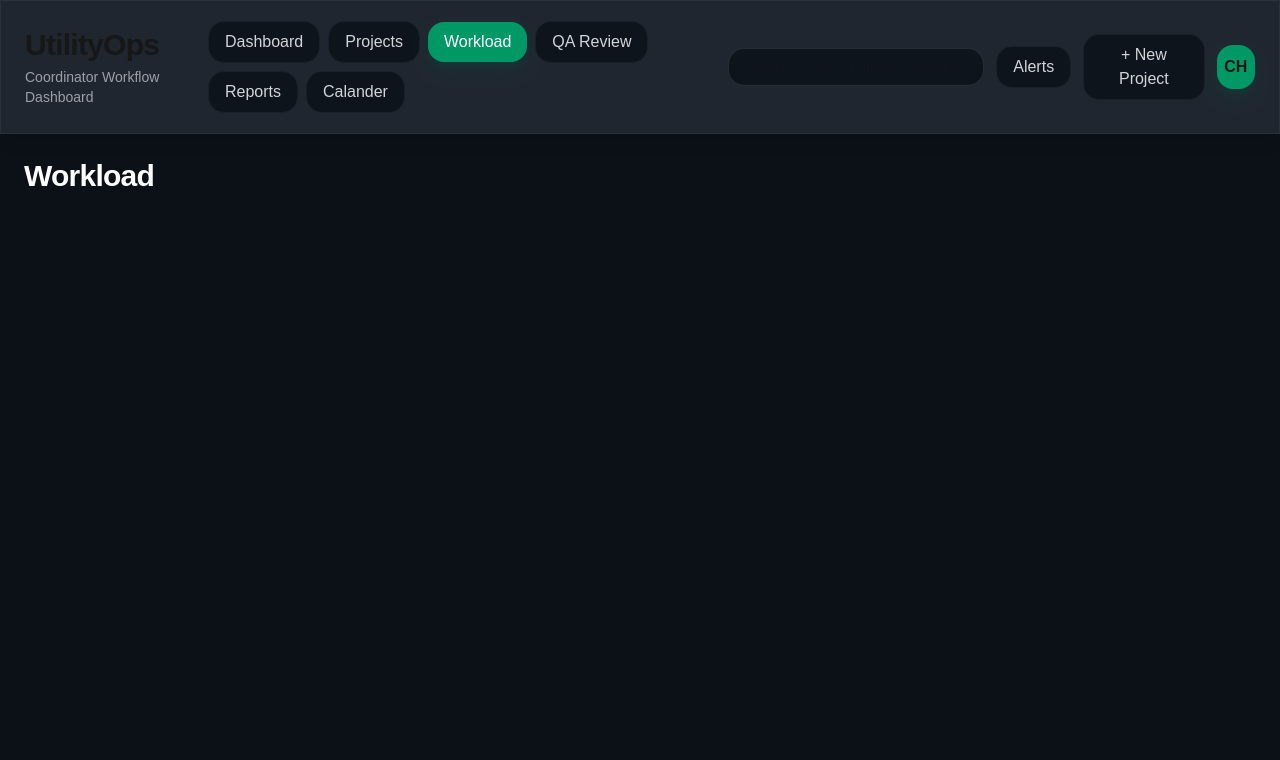
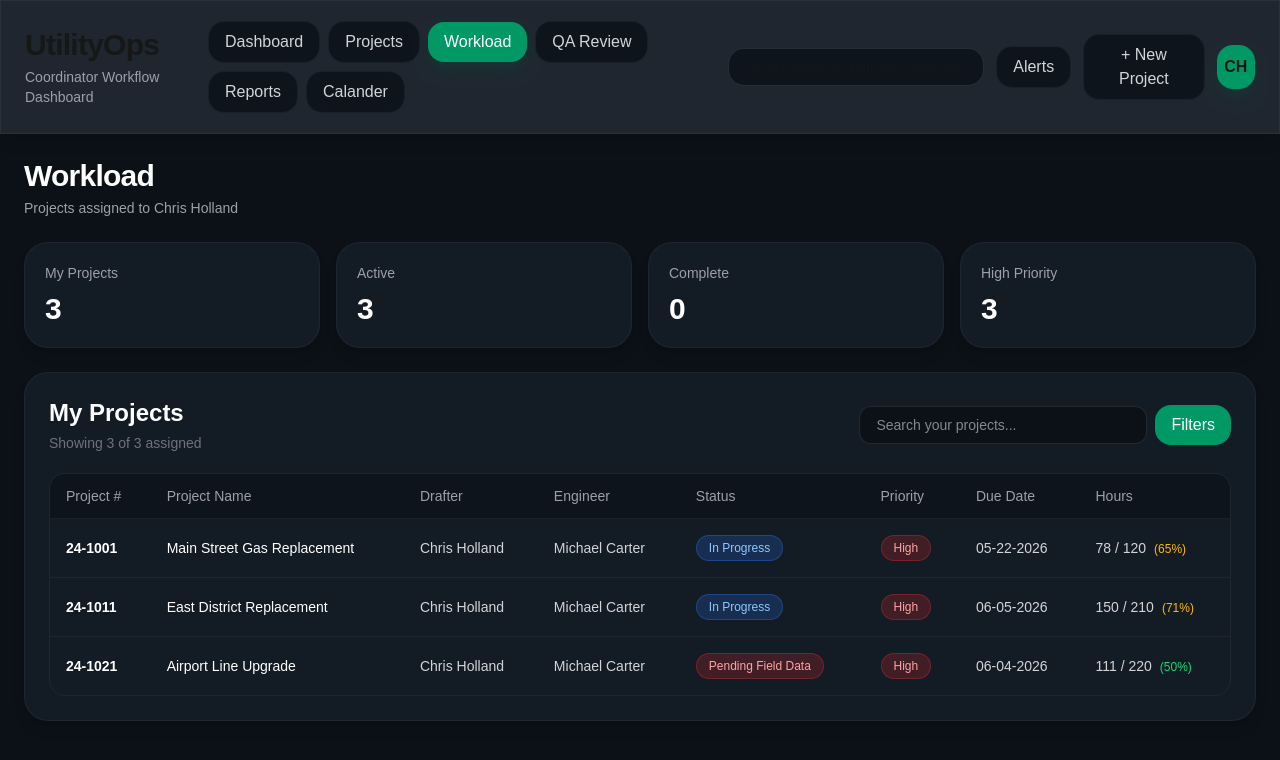
Before and after one commit to Christopher-Holland/workload-tracker, a Next.js app: page /workload in a window 1280 px wide. Shown: the top 760 px of the page. Built offline with nearby package versions, Linux system fonts and the light colour scheme.

Commit message:
chore: currentUser moved to separate file and hardcode removed. feat: workload page now only shows projects assigned to the currentUser

```diff
--- a/app/components/projectAssignments.ts
+++ b/app/components/projectAssignments.ts
@@ -8,3 +8,16 @@ export function drafterForProject(projectId: number): string {
 export function engineerForProject(projectId: number): string {
   return engineers[(projectId - 1) % engineers.length];
 }
+
+export function isProjectAssignedToUser(
+  projectId: number,
+  user: { name: string; role: string }
+): boolean {
+  const drafter = drafterForProject(projectId);
+  const engineer = engineerForProject(projectId);
+
+  if (user.role === "drafter") return drafter === user.name;
+  if (user.role === "engineer") return engineer === user.name;
+
+  return drafter === user.name || engineer === user.name;
+}
--- a/app/components/topbar.tsx
+++ b/app/components/topbar.tsx
@@ -2,12 +2,7 @@
 
 import type { ReactNode } from "react";
 import { usePathname, useRouter } from "next/navigation";
-import users from "@/app/data/users.json";
-
-type User = (typeof users)[number];
-
-/** Logged-in user id (prototype — replace with auth/session later). */
-const CURRENT_USER_ID = 1;
+import { getCurrentUser, getInitials } from "@/app/lib/currentUser";
 
 function isActiveRoute(href: string, pathname: string) {
     if (href === "/") return pathname === "/";
@@ -40,21 +35,8 @@ function NavigationButton({
     );
 }
 
-function currentUser(userId: number = CURRENT_USER_ID): User | undefined {
-    return users.find((u) => u.id === userId);
-}
-
-function getInitials(name: string): string {
-    const parts = name.trim().split(/\s+/).filter(Boolean);
-    if (parts.length === 0) return "?";
-    if (parts.length === 1) return parts[0].slice(0, 2).toUpperCase();
-    const first = parts[0][0] ?? "";
-    const last = parts[parts.length - 1][0] ?? "";
-    return `${first}${last}`.toUpperCase();
-}
-
 export default function Topbar() {
-    const user = currentUser();
+    const user = getCurrentUser();
     const initials = user ? getInitials(user.name) : "??";
 
     return (
--- /dev/null
+++ b/app/lib/currentUser.ts
@@ -0,0 +1,19 @@
+import users from "@/app/data/users.json";
+
+/** Logged-in user id (prototype — replace with auth/session later). */
+export const CURRENT_USER_ID = 1;
+
+export type User = (typeof users)[number];
+
+export function getCurrentUser(userId: number = CURRENT_USER_ID): User | undefined {
+  return users.find((u) => u.id === userId);
+}
+
+export function getInitials(name: string): string {
+  const parts = name.trim().split(/\s+/).filter(Boolean);
+  if (parts.length === 0) return "?";
+  if (parts.length === 1) return parts[0].slice(0, 2).toUpperCase();
+  const first = parts[0][0] ?? "";
+  const last = parts[parts.length - 1][0] ?? "";
+  return `${first}${last}`.toUpperCase();
+}
--- a/app/workload/page.tsx
+++ b/app/workload/page.tsx
@@ -1,22 +1,202 @@
 "use client";
 
-import { useEffect, useMemo, useState } from "react";
+import { useMemo, useState } from "react";
 import projectsData from "@/app/data/projects.json";
+import { getHoursColor } from "@/app/components/getHoursColor";
+import { getHoursPct } from "@/app/components/getHoursPct";
+import { getPriorityColor } from "@/app/components/getPriorityColor";
+import { getStatusColor } from "@/app/components/getStatusColor";
+import {
+  drafterForProject,
+  engineerForProject,
+  isProjectAssignedToUser,
+} from "@/app/components/projectAssignments";
+import { getCurrentUser } from "@/app/lib/currentUser";
+import { formatDueDate } from "@/app/lib/dates";
 
 type Project = (typeof projectsData)[number];
 
 export default function WorkloadPage() {
-    const [projects, setProjects] = useState<Project[]>([]);
+  const [search, setSearch] = useState("");
+  const user = getCurrentUser();
 
-    useEffect(() => {
-        setProjects(projectsData);
-    }, []);
+  const assignedProjects = useMemo(() => {
+    if (!user) return [];
+    return projectsData.filter((project) =>
+      isProjectAssignedToUser(project.id, user)
+    );
+  }, [user]);
 
-    return (
-        <div className="min-h-screen bg-[#0b1117] text-white p-6">
-            <div className="max-w-7xl mx-auto space-y-6">
-              <h1 className="text-3xl font-bold tracking-tight">Workload</h1>
+  const stats = useMemo(() => {
+    const active = assignedProjects.filter((p) => p.status !== "Complete").length;
+    const complete = assignedProjects.filter((p) => p.status === "Complete").length;
+    const highPriority = assignedProjects.filter((p) => p.priority === "High").length;
+    return [
+      { title: "My Projects", value: String(assignedProjects.length) },
+      { title: "Active", value: String(active) },
+      { title: "Complete", value: String(complete) },
+      { title: "High Priority", value: String(highPriority) },
+    ];
+  }, [assignedProjects]);
+
+  const filteredProjects = useMemo(() => {
+    const query = search.trim().toLowerCase();
+    if (!query) return assignedProjects;
+
+    return assignedProjects.filter((project) => {
+      const drafter = drafterForProject(project.id).toLowerCase();
+      const engineer = engineerForProject(project.id).toLowerCase();
+      return (
+        project.projectNumber.toLowerCase().includes(query) ||
+        project.name.toLowerCase().includes(query) ||
+        project.status.toLowerCase().includes(query) ||
+        project.priority.toLowerCase().includes(query) ||
+        drafter.includes(query) ||
+        engineer.includes(query)
+      );
+    });
+  }, [assignedProjects, search]);
+
+  return (
+    <div className="min-h-screen bg-[#0b1117] text-white p-6">
+      <div className="max-w-7xl mx-auto space-y-6">
+        <div>
+          <h1 className="text-3xl font-bold tracking-tight">Workload</h1>
+          <p className="text-zinc-400 mt-1 text-sm">
+            {user
+              ? `Projects assigned to ${user.name}`
+              : "Sign in to view your assigned projects"}
+          </p>
+        </div>
+
+        <div className="grid grid-cols-1 sm:grid-cols-2 lg:grid-cols-4 gap-4">
+          {stats.map((stat) => (
+            <div
+              key={stat.title}
+              className="bg-[#131b24] border border-white/5 rounded-3xl p-5 shadow-lg"
+            >
+              <p className="text-zinc-400 text-sm">{stat.title}</p>
+              <h2 className="text-3xl font-bold mt-2">{stat.value}</h2>
             </div>
+          ))}
         </div>
-    );
+
+        <div className="bg-[#131b24] border border-white/5 rounded-3xl p-6 shadow-lg">
+          <div className="flex flex-col sm:flex-row sm:items-center sm:justify-between gap-4 mb-5">
+            <div>
+              <h2 className="text-2xl font-semibold">My Projects</h2>
+              <p className="text-sm text-zinc-500 mt-1">
+                {user
+                  ? `Showing ${filteredProjects.length} of ${assignedProjects.length} assigned`
+                  : "No user session"}
+              </p>
+            </div>
+            <div className="flex flex-wrap items-center gap-2 w-full sm:w-auto">
+              <input
+                value={search}
+                onChange={(e) => setSearch(e.target.value)}
+                placeholder="Search your projects..."
+                className="bg-[#0b1117] border border-white/10 rounded-xl px-4 py-2 text-sm outline-none focus:border-emerald-500 w-full sm:w-72"
+              />
+              <button className="px-4 py-2 rounded-2xl bg-emerald-600 hover:bg-emerald-500 transition font-medium whitespace-nowrap">
+                Filters
+              </button>
+            </div>
+          </div>
+
+          <div className="overflow-x-auto rounded-2xl border border-white/5">
+            <table className="w-full border-collapse text-left text-sm">
+              <thead>
+                <tr className="bg-[#0d141c] text-zinc-400 border-b border-white/5">
+                  <th className="px-4 py-3 font-medium">Project #</th>
+                  <th className="px-4 py-3 font-medium">Project Name</th>
+                  <th className="px-4 py-3 font-medium">Drafter</th>
+                  <th className="px-4 py-3 font-medium">Engineer</th>
+                  <th className="px-4 py-3 font-medium">Status</th>
+                  <th className="px-4 py-3 font-medium">Priority</th>
+                  <th className="px-4 py-3 font-medium">Due Date</th>
+                  <th className="px-4 py-3 font-medium">Hours</th>
+                </tr>
+              </thead>
+              <tbody>
+                {!user ? (
+                  <tr>
+                    <td colSpan={8} className="px-4 py-12 text-center text-zinc-500">
+                      Unable to load user session
+                    </td>
+                  </tr>
+                ) : filteredProjects.length === 0 ? (
+                  <tr>
+                    <td colSpan={8} className="px-4 py-12 text-center text-zinc-500">
+                      {search.trim()
+                        ? "No assigned projects match your search"
+                        : "No projects assigned to you"}
+                    </td>
+                  </tr>
+                ) : (
+                  filteredProjects.map((project) => {
+                    const hoursPct = getHoursPct(
+                      project.actualHours,
+                      project.budgetHours
+                    );
+
+                    return (
+                      <tr
+                        key={project.id}
+                        className="border-t border-white/5 hover:bg-[#0d141c]/60 transition"
+                      >
+                        <td className="px-4 py-4 font-semibold text-white whitespace-nowrap">
+                          {project.projectNumber}
+                        </td>
+                        <td className="px-4 py-4 font-medium max-w-xs">
+                          {project.name}
+                        </td>
+                        <td className="px-4 py-4 text-zinc-300 whitespace-nowrap">
+                          {drafterForProject(project.id)}
+                        </td>
+                        <td className="px-4 py-4 text-zinc-300 whitespace-nowrap">
+                          {engineerForProject(project.id)}
+                        </td>
+                        <td className="px-4 py-4">
+                          <span
+                            className={`inline-block px-3 py-1 rounded-full text-xs border whitespace-nowrap ${getStatusColor(
+                              project.status
+                            )}`}
+                          >
+                            {project.status}
+                          </span>
+                        </td>
+                        <td className="px-4 py-4">
+                          <span
+                            className={`inline-block px-3 py-1 rounded-full text-xs border whitespace-nowrap ${getPriorityColor(
+                              project.priority
+                            )}`}
+                          >
+                            {project.priority}
+                          </span>
+                        </td>
+                        <td className="px-4 py-4 text-zinc-300 whitespace-nowrap">
+                          {formatDueDate(project.dueDate)}
+                        </td>
+                        <td className="px-4 py-4 whitespace-nowrap">
+                          <span className="text-zinc-300">
+                            {project.actualHours} / {project.budgetHours}
+                          </span>
+                          <span
+                            className={`ml-2 text-xs font-medium ${getHoursColor(hoursPct)}`}
+                          >
+                            ({hoursPct}%)
+                          </span>
+                        </td>
+                      </tr>
+                    );
+                  })
+                )}
+              </tbody>
+            </table>
+          </div>
+        </div>
+      </div>
+    </div>
+  );
 }
```
